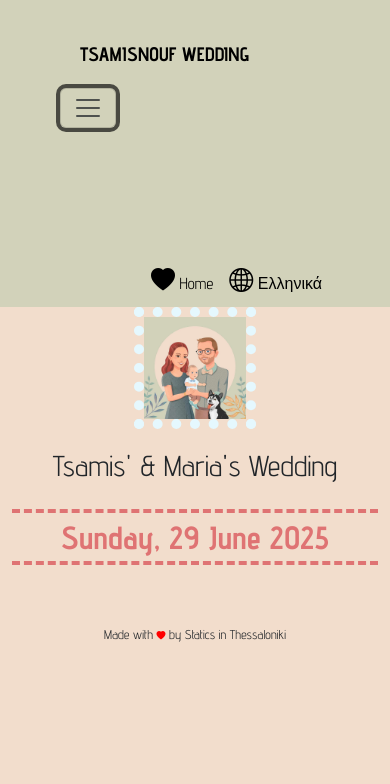
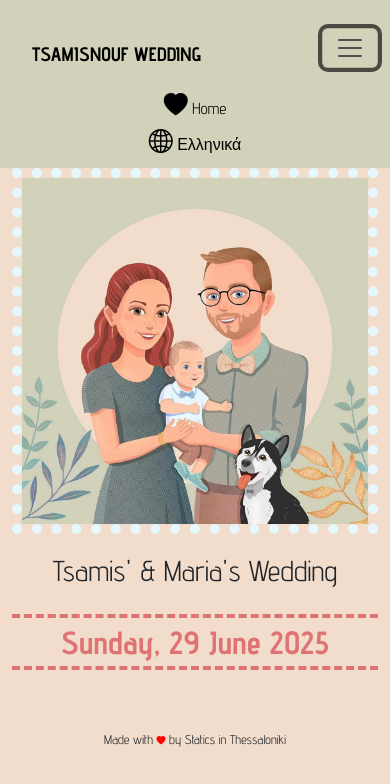
Before and after one commit to AnonymousHyena/Tsamisnouf-Wedding, a plain HTML site: page index.html in a window 390 px wide. Both pictures are taken after a click on the button "Toggle navigation". Drawn offline with Linux system fonts and the light colour scheme.

Commit message:
mobile view minor fixes

```diff
--- a/css/styles.css
+++ b/css/styles.css
@@ -187,9 +187,6 @@ body {
       left: 0;
       width: 100%;
     }
-    #nav-list{
-    padding-top: 50%;
-  }
   }
   /********** Super extra small devices Only :-) (e.g., iPhone 4) **********/
   @media (max-width: 479px) {
@@ -206,9 +203,6 @@ body {
     button.navbar-toggle{
       padding: 5px 6px;
     }
-    #nav-list{
-    padding-top: 50%;
-  }
     .col-xxs-12 {
       position: relative;
       min-height: 1px;
--- a/index.html
+++ b/index.html
@@ -16,14 +16,14 @@
   <header>
     <!-- As a link -->
     <nav id="header-nav" class="navbar navbar-expand-lg">
-        <div class="container-fluid mx-5">
+        <div class="container-fluid mx-sm-5">
             <a class="navbar-brand text-decoration-none py-auto" href="#" onclick="$cw.loadHomePage();"><h1>Tsamisnouf Wedding</h1></a>
             <button class="navbar-toggler" type="button" data-bs-toggle="collapse" data-bs-target="#navbarNav" aria-controls="navbarNav" aria-expanded="false" aria-label="Toggle navigation">
                 <span class="navbar-toggler-icon"></span>
             </button>
             <div class="collapse navbar-collapse justify-content-end" id="navbarNav">
                 <ul id="nav-list" class="nav justify-content-end">
-                    <li id="navHomeButton" class="d-block d-sm-none active nav-item text-center px-2">
+                    <li id="navHomeButton" class="d-block d-sm-none active nav-item text-center px-2 col-lg col-12">
                         <a href="#" class="text-decoration-none" onclick="$cw.loadHomePage();"><i class="bi-heart-fill"></i> Home</a>
                     </li>
                     <!-- <li id="navMenuRSVPButton" class="nav-item text-center px-2">
@@ -38,8 +38,8 @@
                     <li id="navMenuTeamButton" class="nav-item text-center px-2">
                         <a href="#" class="text-decoration-none" onclick="$cw.loadTeamPage();"><i class="bi-heart-fill"></i><br class="d-none d-sm-block"> Meet the Team</a>
                     </li> -->
-                    <li id="navMenuLanButton" class="nav-item text-center px-2">
-                        <a href="#" class="text-decoration-none" onclick="$cw.toggleLanguage();"><i class="bi-globe2"></i></span><br class="d-none d-sm-block"> Ελληνικά</a>
+                    <li id="navMenuLanButton" class="nav-item text-center px-2 col-lg col-12">
+                        <a href="#" class="text-decoration-none" onclick="$cw.toggleLanguage();"><i class="bi-globe2"></i></span><br class="d-none d-lg-block"> Ελληνικά</a>
                     </li>
                 </ul><!-- #nav-list -->
             </div>
--- a/snippets/home-snippet.html
+++ b/snippets/home-snippet.html
@@ -1,4 +1,4 @@
-<div class="text-center col-4 offset-4">
+<div class="text-center col-12 col-md-6 offset-md-3 col-lg-4 offset-lg-4">
     <img class="dotted img-fluid" src="images/logo.jpg">
 </div>
 <h1 class="text-center">Tsamis' & Maria's Wedding</h1>
```
Also changed, not shown: snippets/home-snippet-gr.html (+1 -1 lines).
